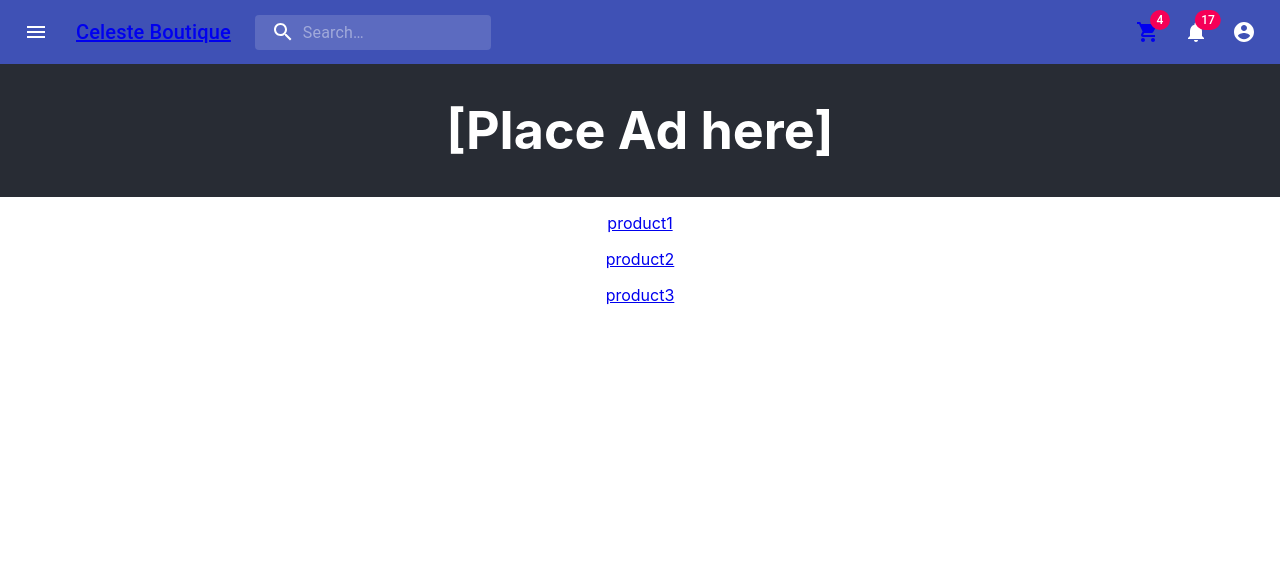
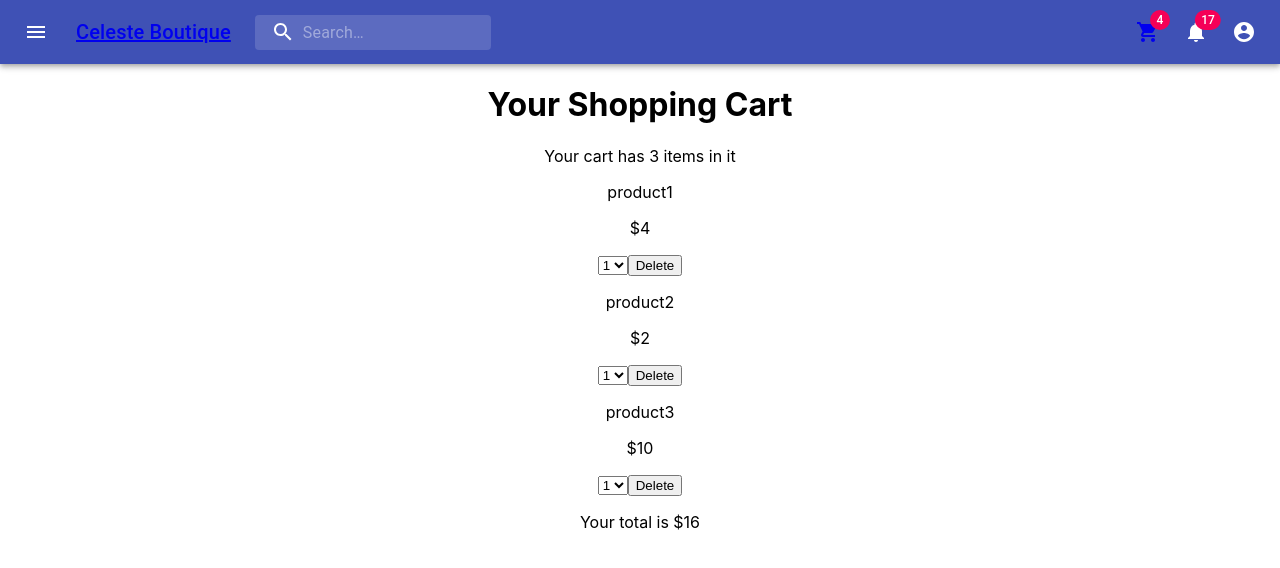
Before and after one commit to PrettyScript/capstone-1, a React (Create React App) app: page /cart in a window 1280 px wide. Shown: the top 568 px of the page. Built offline with nearby package versions, Linux system fonts and the light colour scheme.

Commit message:
created functionality of cart page, still have to figure out how to get quantity to change and reflect in price and in state

```diff
--- a/src/App.js
+++ b/src/App.js
@@ -1,4 +1,4 @@
-import React, { useState } from "react";
+import React from "react";
 import "./App.css";
 import { BrowserRouter as Router, Route, Switch } from "react-router-dom";
 
@@ -14,11 +14,7 @@ function App() {
             <div className="App">
                 <Navbar />
                 <Switch>
-                    <Route
-                        exact
-                        path="/shoppingcart"
-                        component={ShoppingCart}
-                    />
+                    <Route exact path="/cart" component={ShoppingCart} />
                     <Route path="/" component={Home} />
                     <Route
                         path="/products/:id"
--- a/src/components/Navbar.js
+++ b/src/components/Navbar.js
@@ -201,7 +201,7 @@ export default function Navbar() {
                     </div>
                     <div className={classes.grow} />
                     <div className={classes.sectionDesktop}>
-                        <Link to="/shoppingcart">
+                        <Link to="/cart">
                             <IconButton
                                 aria-label="show 4 new mails"
                                 color="inherit"
--- a/src/components/ShoppingCart.js
+++ b/src/components/ShoppingCart.js
@@ -1,10 +1,76 @@
-import React from "react";
+import React, { useState } from "react";
 
 export default function ShoppingCart() {
+    const [cart, setCart] = useState([
+        { name: "product1", id: 1, price: 4, quantity: 1 },
+        { name: "product2", id: 2, price: 2, quantity: 2 },
+        { name: "product3", id: 3, price: 10, quantity: 3 }
+    ]);
+
+    const handleTotalPrice = () => {
+        let total = 0;
+
+        cart.map(product => {
+            total += product.price;
+        });
+        return total;
+    };
+
+    const handleDeleteProduct = itemToBeRemoved => {
+        setCart(cart.filter(product => product.name != itemToBeRemoved));
+    };
+
+    const handleChangeQuantity = (productId, product) => {
+        let selectedValue = document.getElementById(productId).value;
+        console.log(selectedValue);
+        product.quantity = selectedValue;
+    };
+
+    const handleCartItems = () => {
+        if (cart.length == 0) {
+            return <p>Your cart is empty, go shopping!</p>;
+        } else {
+            return (
+                <div>
+                    <p>{`Your cart has ${cart.length} items in it`}</p>{" "}
+                    {cart.map(product => (
+                        <div>
+                            <p>{product.name}</p>
+                            <p>{`$${product.price}`}</p>
+                            <select
+                                id={`${product.name}-select`}
+                                onChange={() =>
+                                    handleChangeQuantity(
+                                        `${product.name}-select`,
+                                        product
+                                    )
+                                }
+                            >
+                                <option>1</option>
+                                <option>2</option>
+                                <option>3</option>
+                                <option>4</option>
+                                <option>5</option>
+                            </select>
+                            <button
+                                onClick={() => {
+                                    handleDeleteProduct(product.name);
+                                }}
+                            >
+                                Delete
+                            </button>
+                        </div>
+                    ))}
+                    <p>{`Your total is $${handleTotalPrice()}`}</p>
+                </div>
+            );
+        }
+    };
+
     return (
         <div>
             <h1>Your Shopping Cart</h1>
-            <p>Here's what's in your cart</p>
+            {handleCartItems()}
         </div>
     );
 }
```
Also changed, not shown: 1 other file (tests, documents, lock files or other folders).
